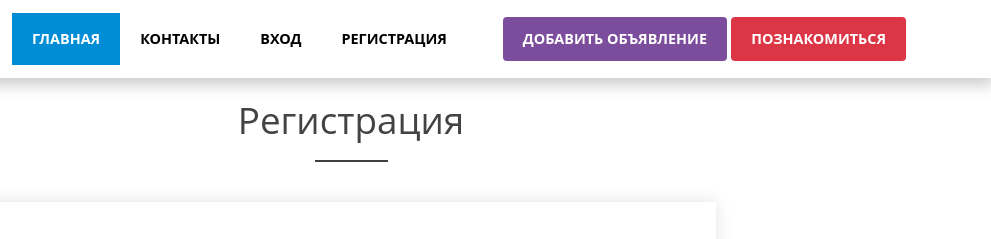
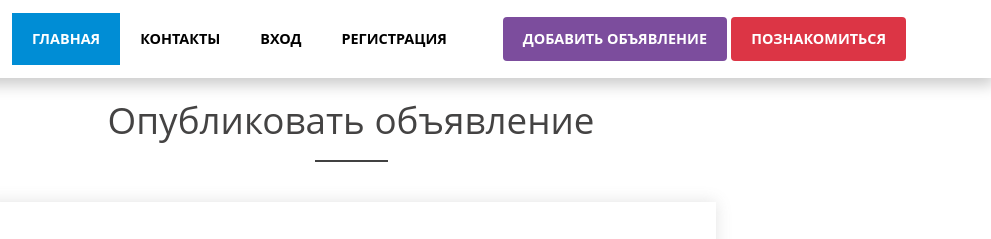
Before and after one commit to tilek-94/StrP, a plain HTML site: page addAdvert.html in a window 1280 px wide. Shown: the top 239 px of the page, 289-1280 px from the left. Drawn offline with Linux system fonts and the light colour scheme.

Commit message:
good master

```diff
--- a/addAdvert.html
+++ b/addAdvert.html
@@ -58,7 +58,7 @@
       <div class="row justify-content-center">
         <div class="col-lg-8 col-md-12">
           <h2 class="title-bottom-line">
-            Регистрация
+            Опубликовать объявление
           </h2>
           <form class="form-itself add-advert" action="#">
             <div class="form-group add-advert__select-box">
```
Also changed, not shown: log-in.html (+1 -1 lines).
